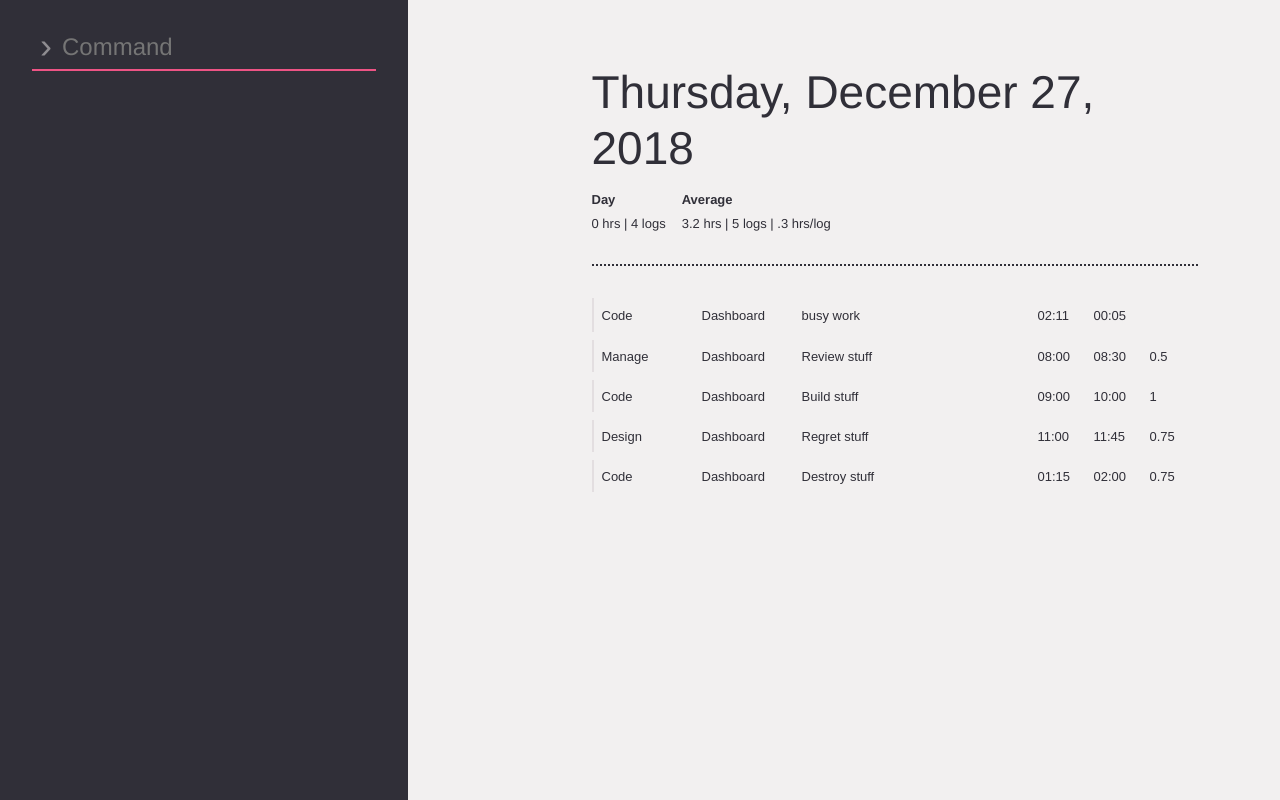
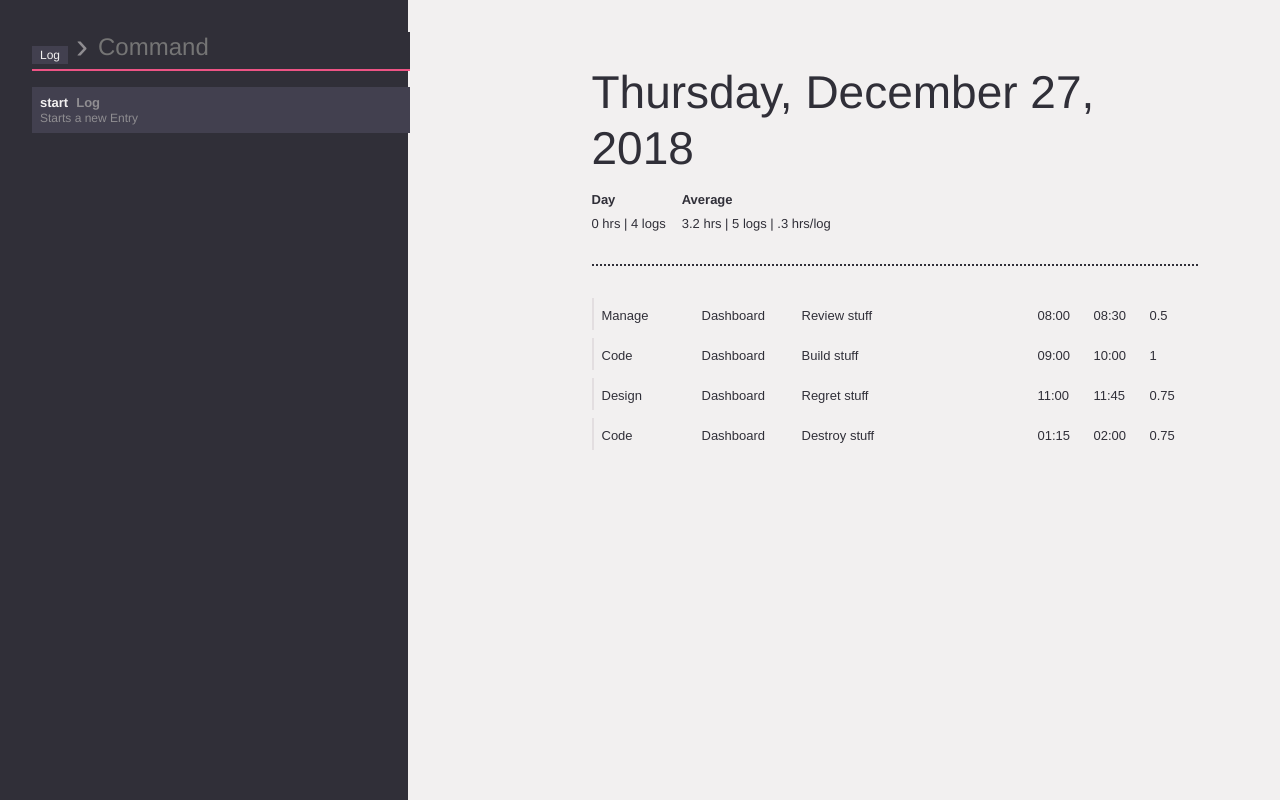
Before and after one commit to webdesserts/logger, a React (Create React App) app: page / in a window 1280 px wide. Built offline with nearby package versions, Linux system fonts and the light colour scheme.

Commit message:
auto-generate textbox forms

```diff
--- a/package.json
+++ b/package.json
@@ -5,6 +5,7 @@
   "dependencies": {
     "@reach/router": "^1.2.1",
     "@types/jest": "^24.0.0",
+    "@types/lodash": "^4.14.123",
     "@types/luxon": "^1.4.0",
     "@types/nanoid": "^1.2.0",
     "@types/node": "^10.12.1",
@@ -12,6 +13,7 @@
     "@types/react": "^16.4.18",
     "@types/react-dom": "^16.0.9",
     "immer": "^2.0.0",
+    "lodash": "^4.17.11",
     "luxon": "^1.4.4",
     "nanoid": "^2.0.0",
     "node-sass": "^4.9.4",
--- a/src/App.tsx
+++ b/src/App.tsx
@@ -2,7 +2,7 @@ import React from 'react'
 import { Router } from '@reach/router'
 import { Log } from './log/Log'
 import DesignSystem from './design-system/DesignSystem'
-import { Palette, Subject } from './commands/Palette';
+import { Palette, Subject, Command } from './commands/Palette';
 import { useActiveEntry } from './log/models/active_entry';
 import { useEntries } from './log/models/entries';
 
@@ -12,33 +12,26 @@ export function App() {
   return (
     <>
       <Palette>
-        <Subject type="Log" commands={[
-          {
-            name: 'start',
-            description: 'Starts a new Entry',
-            onSubmit() {
-              active_entry.start()
-            }
-          }
-        ]} />
-        <Subject type="Entry (Active)" commands={[
-          {
-            name: 'stop',
-            description: 'stops the log',
-            onSubmit() {
-              active_entry.stop()
-            }
-          }
-        ]} />
-        <Subject collection type="Entry" commands={[
-          {
-            name: 'delete',
-            description: 'deletes an entry',
-            onSubmit(id) {
-              entries.delete(id)
-            }
-          }
-        ]} />
+        <Subject type="Log">
+          <Command name="start" description="Starts a new Entry" params={{
+            sector: { type: 'string', required: true },
+            project: { type: 'string', required: true },
+            description: { type: 'string', required: true },
+          }} onSubmit={(id, data) => {
+            active_entry.start(data)
+          }}/>
+        </Subject>
+
+        <Subject type="Entry (Active)">
+          <Command name="stop" description="stops the log" onSubmit={() => {
+            let entry = active_entry.stop()
+            if (entry) entries.create(entry)
+          }} />
+        </Subject>
+
+        <Subject type="Entry">
+          <Command.WithId name="delete" description="deletes an entry" onSubmit={(id) => entries.delete(id)} />
+        </Subject>
       </Palette>
       <Router>
         <Log path="/" />
--- /dev/null
+++ b/src/commands/Form.tsx
@@ -0,0 +1,88 @@
+import React, { useState } from 'react'
+import { CommandParams, DataFromParams, NamedType, CommandParamTypes, CommandState } from './models/commands.model';
+import { Textbox } from '../controls/Textbox';
+import { Button } from '../controls/Button';
+import { mapValues } from 'lodash'
+
+interface Props<P extends CommandParams> {
+  command: CommandState<P>,
+  onSubmit: (command: CommandState<P>, data: DataFromParams<P>) => void
+}
+
+export function PaletteForm<P extends CommandParams>(props: Props<P>) {
+  let { command, onSubmit } = props
+  let [ data, setData ] = useState(generateInitialData(command.params as P))
+
+  let controls = Object.entries(command.params).map(([label, param], i) => (
+    <div className="field">
+      <label>{label}</label>
+      <Control type={param.type} value={data[label]} autoFocus={i === 0} onChange={(value) => {
+        console.log('set data?', value)
+        setData({ ...data, [label]: value  })
+      }} />
+    </div>
+    )
+  )
+
+  function handleSubmit() {
+    if (isValid(data, command.params)) onSubmit(command, data);
+  }
+
+  return (
+    <div>
+      {controls}
+      <Button theme="dark" onClick={handleSubmit}>Submit</Button>
+    </div>
+  )
+}
+
+function isValid<P extends CommandParams>(data: FormStateFromParams<P>, params: CommandParams) : data is DataFromParams<P>  {
+  let valid = true
+  for (let [key, options] of Object.entries(params)) {
+    let value = data[key]
+    if (options.required && (value === undefined || options.type === 'string' && value === '') ) {
+      valid = false; break;
+    }
+    if (!matchesType(options.type, data[key])) {
+      valid = false; break;
+    }
+  }
+  return valid
+}
+
+function matchesType<T extends CommandParamTypes>(type: T | undefined, value: any) : value is NamedType<T> {
+  if (value === undefined) return true
+  else if (typeof value === type) return true
+  else return false
+}
+
+function generateInitialData<P extends CommandParams>(params: P) : FormStateFromParams<P> {
+  let data = mapValues(params, (options, label) => {
+    if (options.type === 'string') {
+      return ''
+    } else {
+      throw Error(`Unrecognized Param Type "${options.type}"`)
+    }
+  })
+  return data as FormStateFromParams<P>
+}
+
+type ControlProps = {
+  type: 'string',
+  autoFocus?: boolean,
+  value: string | undefined
+  onChange: (value: string) => void
+}
+
+function Control(props: ControlProps) {
+  switch(props.type) {
+    case 'string': return (
+      <Textbox theme="dark" autoFocus={props.autoFocus} value={props.value} onChange={({ target }) => props.onChange(target.value)}/>
+    )
+    default: throw Error('unrecognized control type')
+  }
+}
+
+type FormStateFromParams<T extends CommandParams> = {
+  [P in keyof T]: NamedType<T[P]['type']> | undefined
+};
--- a/src/commands/Palette.tsx
+++ b/src/commands/Palette.tsx
@@ -1,7 +1,10 @@
-import React, { useState, ChangeEventHandler, KeyboardEvent, useRef, RefObject, useImperativeHandle, Ref, } from 'react'
+import React, { useState, ChangeEventHandler, KeyboardEvent, useRef, RefObject, useImperativeHandle, Ref, useContext, useEffect, } from 'react'
 import classes from './Palette.module.scss'
-import { usePaletteContext, PaletteContextState, SubjectPayload } from './models/context.model';
+import { usePaletteContext, PaletteContextState, PaletteContextModel } from './models/context.model';
 import { useTriggersManager } from './PaletteTrigger';
+import { CommandsModel, CommandState, CommandsProvider, CommandParams, DataFromParams, useCommands, CommandWithoutIdState, CommandWithIdState } from './models/commands.model';
+import { PaletteForm } from './Form';
+import { isEqual } from 'lodash'
 
 export { Palette }
 
@@ -9,9 +12,7 @@ export { Palette }
 *  CommandPalette  *
 \*================*/
 
-type Command = { subject: string, collection: true, name: string, description: string, onSubmit: (id: string) => void } |
-               { subject: string, collection: false, name: string, description: string, onSubmit: (id?: string) => void }
-interface SubjectElement extends React.ReactElement<SubjectProps, typeof Subject> {}
+type SubjectElement = React.ReactElement<SubjectProps, typeof Subject>
 type Props = {
   children?: SubjectElement | SubjectElement[]
 }
@@ -24,83 +25,77 @@ function Palette(props: Props) {
     if (lineRef.current) lineRef.current.focus()
   })
 
-  let subjects = new Set<string>();
-  let commands = [] as Command[];
+  let commands = CommandsModel.useState(CommandsModel.initialState)
   let [search, setSearch] = useState("")
-  let [selection, setSelection] = useState(0)
 
   let children: React.ReactElement<SubjectProps, typeof Subject>[] = []
   children = children.concat(props.children || [])
 
-  for (let child of children) {
-    let subject = child.props
-    subjects.add(subject.type)
-    for (let command of subject.commands) {
-      commands.push(Object.assign({ subject: subject.type, collection: subject.collection }, command) as Command)
-    }
-  }
-
-  let matchingCommands = commands
-    .filter(matchesContext(context.state))
+  let matchingCommands = commands.state
     .filter(matchesSearch(search))
     .sort(sortSubjectsByDepth(context.state))
 
-  function handleKeyDown (event: KeyboardEvent<HTMLInputElement>) {
-    if (event.key === 'ArrowUp') {
-      if (selection > 0) setSelection(--selection)
-    } else if (event.key === 'ArrowDown') {
-      if (selection < matchingCommands.length - 1) setSelection(++selection)
-    } else if (event.key === 'Enter') {
-      let command = matchingCommands[selection]
-      let subject = matchingSubject(command)
-      submit(command, subject)
-    }
-  }
-
-  function submit(command: Command, subject?: SubjectPayload) {
-    if (subject) {
-      if (command.collection && subject.id) {
-        command.onSubmit(subject.id)
-      } else if (!command.collection) {
-        command.onSubmit(subject.id)
-      }
-    }
-  }
+  let first_match = matchingCommands[0];
+  let [selection, setSelection] = useState<CommandState | null>(null)
+  let [pendingCommand, setPendingCommand] = useState<CommandState | null>(null)
 
   function matchingSubject(command: Command) {
     return context.state.find((subject) => subject.type === command.subject)
   }
 
-  function handleClick(command: Command, i: number) {
-    setSelection(i)
+  function handleSubmit(command: CommandState) {
+    if (Object.entries(command.params).length) {
+      setPendingCommand(command)
+    } else {
+      submitWithData(command, {})
+    }
+  }
+
+  function submitWithData<P extends CommandParams, C extends CommandState<P>>(command: C, data: DataFromParams<P>) {
     let subject = matchingSubject(command)
-    submit(command, subject)
+    if (subject) {
+      if (command.withId && subject.id) {
+        command.onSubmit(subject.id, data)
+      } else if (!command.withId) {
+        (command as CommandWithoutIdState<P>).onSubmit(subject.id, data)
+      }
+    }
+    setPendingCommand(null)
   }
 
   function handleValueChange (value: string) {
     setSearch(value)
-    setSelection(0)
+  }
+
+  function handleKeyDown (event: KeyboardEvent<HTMLElement>) {
+    if (selection) {
+      let index = matchingCommands.indexOf(selection)
+      if (event.key === 'ArrowUp') {
+        if (index > 0) setSelection(matchingCommands[--index])
+      } else if (event.key === 'ArrowDown') {
+        if (index < matchingCommands.length - 1) setSelection(matchingCommands[++index])
+      } else if (event.key === 'Enter') {
+        if (selection) handleSubmit(selection)
+      }
+    }
   }
 
   return (
-    <div ref={blockRef} className={classes.Palette} onKeyDown={handleKeyDown}>
-      <Line ref={lineRef} context={context.state} value={search} onChange={handleValueChange} />
-      <div className={classes.Commands}>
-        {matchingCommands.map((command, i) => {
-          let classNames = [classes.Command]
-          if (i === selection) classNames.push(classes.Command_selected)
-          return (
-            <div key={command.subject + command.name} className={classNames.join(' ')} onClick={handleClick.bind(null, command, i)}>
-              <div className={classes.CommandName}>
-                {command.name}
-                <span className={classes.CommandContext}>{command.subject}</span>
-              </div>
-              <div className={classes.CommandDescription}>{command.description}</div>
-            </div>
-          )
-        })}
+    <CommandsProvider model={commands}>
+      <div ref={blockRef} className={classes.Palette} onKeyDown={handleKeyDown}>
+        {pendingCommand ? (
+          <PaletteForm command={pendingCommand} onSubmit={submitWithData} />
+        ) : <>
+          <Line ref={lineRef} context={context} value={search} onChange={handleValueChange} onSubmit={() => { if (selection) handleSubmit(selection)}} />
+          <CommandList
+            commands={matchingCommands}
+            selection={selection || first_match || null}
+            onSubmit={handleSubmit}
+          />
+        </>}
+        {children}
       </div>
-    </div>
+    </CommandsProvider>
   )
 }
 
@@ -110,8 +105,9 @@ function Palette(props: Props) {
 
 type LineProps = {
   value: string,
-  context: PaletteContextState,
-  onChange: (value: string) => void
+  context: PaletteContextModel,
+  onChange: (value: string) => void,
+  onSubmit: () => void
 }
 type InputEventHandler = ChangeEventHandler<HTMLInputElement>
 type LineRef = { focus: () => void }
@@ -128,10 +124,16 @@ let Line = React.forwardRef(function Line(props: LineProps, ref: Ref<LineRef>) {
     props.onChange(target.value)
   }
 
+  function handleKeyDown (event: KeyboardEvent<HTMLInputElement>) {
+    if (event.key === 'Enter') {
+      props.onSubmit()
+    }
+  }
+
   return (
-    <div className={classes.Line}>
+    <div className={classes.Line} onKeyDown={handleKeyDown}>
       <div className={classes.Contexts}>
-        {Array.from(props.context).reverse().map((subject) => (
+        {Array.from(props.context.state).reverse().map((subject) => (
           <div key={`${subject.type}+${subject.id || ''}`} className={classes.Context}>{subject.type}</div>
         ))}
       </div>
@@ -141,12 +143,44 @@ let Line = React.forwardRef(function Line(props: LineProps, ref: Ref<LineRef>) {
   )
 })
 
+/*=============*\
+*  CommandList  *
+\*=============*/
+
+type CommandListProps = {
+  commands: CommandState[],
+  selection: CommandState | null,
+  onSubmit: (command: CommandState) => void
+}
+
+function CommandList (props: CommandListProps) {
+  let { selection, commands, onSubmit } = props
+
+  return (
+    <div className={classes.Commands}>
+      {commands.map((command, i) => {
+        let classNames = [classes.Command]
+        if (isEqual(command, selection)) classNames.push(classes.Command_selected)
+        return (
+          <div key={command.subject + command.name} className={classNames.join(' ')} onClick={onSubmit.bind(null, command)}>
+            <div className={classes.CommandName}>
+              {command.name}
+              <span className={classes.CommandContext}>{command.subject}</span>
+            </div>
+            <div className={classes.CommandDescription}>{command.description}</div>
+          </div>
+        )
+      })}
+    </div>
+  )
+}
+
 /*=========*\
 *  Helpers  *
 \*=========*/
 
 function sortSubjectsByDepth(context: PaletteContextState) {
-  return (a: Command, b: Command) => {
+  return (a: CommandState, b: CommandState) => {
     let ia = context.findIndex((subject) => subject.type == a.subject)
     let ib = context.findIndex((subject) => subject.type == b.subject)
     return ib - ia
@@ -154,49 +188,104 @@ function sortSubjectsByDepth(context: PaletteContextState) {
 }
 
 function matchesContext(context: PaletteContextState) {
-  return (command: Command) => (
-    context.some((subject) => Boolean(command.subject === subject.type && !command.collection || (command.collection && subject.id)))
+  return (command: CommandState) => (
+    context.some((subject) => Boolean(command.subject === subject.type && !command.withId || (command.withId && subject.id)))
   )
 }
 
 function matchesSearch(value: string) {
   let v = value.toLocaleLowerCase()
-  return (command: Command) => {
+  return (command: CommandState) => {
     let name = command.name.toLocaleLowerCase()
     return name.startsWith(v)
   }
 }
 
-/*============*\
-*  CommandSet  *
-\*============*/
 
-type SubjectRecordProps = {
+/*=========*\
+*  Subject  *
+\*=========*/
+
+type CommandElement = React.ReactElement<CommandProps<any>, typeof Command>
+
+type SubjectProps = {
   type: string,
-  collection: true,
-  commands: Array<{
-    name: string,
-    description: string,
-    onSubmit: (id: string) => void
-  }>
+  children: CommandElement | CommandElement[]
 }
 
-type SubjectEntityProps = {
-  type: string,
-  collection: false,
-  commands: Array<{
-    name: string,
-    description: string,
-    onSubmit: (id?:string) => void
-  }>
+let SubjectContext = React.createContext<string>('Global')
+
+export function Subject(props: SubjectProps) {
+  console.log('<Subject>')
+  let { type, children  } = props
+  let context = usePaletteContext()
+  let contextHasSubject = context.state.some((subject) => subject.type === type)
+
+  if (!contextHasSubject) return null
+
+  return (
+    <SubjectContext.Provider value={type}>
+      {children}
+    </SubjectContext.Provider>
+  )
 }
 
-type SubjectProps = SubjectRecordProps | SubjectEntityProps
+/*=========*\
+*  Command  *
+\*=========*/
 
-export function Subject<T>(props: SubjectProps) {
+type CommandProps<P extends CommandParams> = {
+  name: string,
+  description: string,
+  params: P,
+  onSubmit(id: string | null, data: DataFromParams<P>) : void
+}
+
+type CommandWithIdProps<P extends CommandParams> = {
+  name: string,
+  description: string,
+  params: P,
+  onSubmit(id: string, data: DataFromParams<P>) : void
+}
+
+function Command<P extends CommandParams>(props: CommandProps<P>) {
+  console.log('<Command>')
+  let subject = useContext(SubjectContext)
+  let commands = useCommands()
+  useEffect(setCommandEffect, [subject])
+
+  function setCommandEffect() {
+    let command: CommandWithoutIdState<P> = { subject, withId: false, ...props }
+    commands.add(command)
+    return () => {
+      commands.remove(command)
+    }
+  }
+
   return null
 }
 
-Subject.defaultProps = {
-  collection: false
+function CommandWithId<P extends CommandParams>(props: CommandWithIdProps<P>) {
+  console.log('<CommandWithId>')
+  let subject = useContext(SubjectContext)
+  let commands = useCommands()
+  useEffect(setCommandEffect, [subject])
+
+  function setCommandEffect() {
+    let command: CommandWithIdState<P> = { subject, withId: true, ...props }
+    commands.add(command)
+    return () => {
+      commands.remove(command)
+    }
+  }
+
+  return null
 }
+
+Command.WithId = CommandWithId
+
+export { Command as Command }
+
+Command.defaultProps = CommandWithId.defaultProps = {
+  params: {},
+}
--- a/src/commands/PaletteTrigger.tsx
+++ b/src/commands/PaletteTrigger.tsx
@@ -13,7 +13,7 @@ type AutoTriggerProps = {
 } & SubjectProps
 
 export function AutoTrigger(props: AutoTriggerProps) {
-  let { type, id, children } = props
+  let { type, id = null, children } = props
   let subject = { type, id }
   let triggers = useTriggers()
 
@@ -36,7 +36,7 @@ type TriggerProps = {
 
 
 export function Trigger(props: TriggerProps) {
-  let { className, onClick, tabIndex, type, id, ...otherProps } = props
+  let { className, onClick, tabIndex, type, id = null, ...otherProps } = props
 
   let subject = { type, id }
   let blockRef = useRef(null);
--- a/src/commands/Provider.tsx
+++ b/src/commands/Provider.tsx
@@ -7,8 +7,8 @@ interface PaletteProviderProps {
 }
 
 export function PaletteProvider(props: PaletteProviderProps) {
-  let palette_context = PaletteContextModel.use(PaletteContextModel.initialState)
-  let triggers = TriggersModel.use(TriggersModel.initialState)
+  let palette_context = PaletteContextModel.useState(PaletteContextModel.initialState)
+  let triggers = TriggersModel.useState(TriggersModel.initialState)
 
   return (
     <PaletteContextProvider model={palette_context}>
--- /dev/null
+++ b/src/commands/models/commands.model.ts
@@ -0,0 +1,65 @@
+import { Model } from '../../utils/model';
+import { inherits } from 'util';
+
+/*=======*\
+*  Types  *
+\*=======*/
+
+export type CommandsState = CommandState[]
+export type CommandState<P extends CommandParams = CommandParams> = CommandWithIdState<P> | CommandWithoutIdState<P>
+export type CommandWithIdState<P extends CommandParams = CommandParams> = { subject: string, withId: true, name: string, params: CommandParams, description: string, onSubmit: (id: string, data: DataFromParams<P>) => void }
+export type CommandWithoutIdState<P extends CommandParams = CommandParams> = { subject: string, withId: false, name: string, params: CommandParams, description: string, onSubmit: (id: string | null, data: DataFromParams<P>) => void }
+export type CommandParamTypes = 'string'
+export type CommandParams = {
+  [key: string]: {
+    type: CommandParamTypes,
+    required?: boolean
+  }
+}
+export type DataFromParams<T extends CommandParams> = {
+  [P in keyof T]: (
+    T[P]['required'] extends true ? NamedType<T[P]['type']> :
+    NamedType<T[P]['type']> | undefined
+  )
+};
+
+export type NamedType<T extends CommandParamTypes> = (
+  T extends 'string' ? string :
+  never
+)
+
+/*=========*\
+*  Helpers  *
+\*=========*/
+
+export function matches<P extends CommandParams>(search: CommandState<P>) {
+  return (command: CommandState) => (
+    command.name === search.name &&
+    command.subject === command.subject
+  )
+}
+
+/*=======*\
+*  Model  *
+\*=======*/
+
+export class CommandsModel extends Model<CommandsState> {
+  static initialState: CommandsState = []
+  init() { console.log('commands:', this.state) }
+
+  add<P extends CommandParams>(command: CommandState<P>) {
+    console.log('addCommand')
+    this.produceState((draft) => {
+      let match = draft.findIndex(matches(command)) > -1
+      if (!match) draft.push(command as CommandState)
+    })
+  }
+  remove<P extends CommandParams>(command: CommandState<P>) {
+    this.produceState((draft) => {
+      let index = draft.findIndex(matches(command))
+      if (index > -1) draft.splice(index, 1)
+    })
+  }
+}
+
+export const [ CommandsProvider, useCommands ] = CommandsModel.createContext(CommandsModel.initialState)
--- a/src/commands/models/context.model.ts
+++ b/src/commands/models/context.model.ts
@@ -5,7 +5,7 @@ import { Model } from '../../utils/model';
 \*=======*/
 
 export type PaletteContextState = SubjectPayload[]
-export type SubjectPayload = { type: string, id?: string  }
+export type SubjectPayload = { type: string, id: string | null  }
 
 /*=========*\
 *  Helpers  *
--- a/src/log/Log.tsx
+++ b/src/log/Log.tsx
@@ -39,8 +39,8 @@ type LogProviderProps = {
 }
 
 function LogProvider({ children }: LogProviderProps) {
-  let entries = EntriesModel.use(EntriesModel.initialState)
-  let active_entry = ActiveEntryModel.use(ActiveEntryModel.initialState)
+  let entries = EntriesModel.useState(EntriesModel.initialState)
+  let active_entry = ActiveEntryModel.useState(ActiveEntryModel.initialState)
 
   return (
     <EntriesProvider model={entries}>
--- a/src/log/models/active_entry.ts
+++ b/src/log/models/active_entry.ts
@@ -1,15 +1,18 @@
-import { Nullable, Empty } from '../../utils/types'
 import { Entry } from './entries'
 import nanoid from 'nanoid'
 import { Model } from '../../utils/model';
-import { busyWork } from './fixtures';
 import { DateTime } from 'luxon';
 
 /*=======*\
 *  Types  *
 \*=======*/
 
-export interface ActiveEntryState extends Nullable<'start', Empty<'end', Entry>> {
+export interface ActiveEntryState {
+  id: string,
+  sector: string,
+  project: string,
+  description: string,
+  start: DateTime | null
 }
 
 /*=======*\
@@ -17,14 +20,16 @@ export interface ActiveEntryState extends Nullable<'start', Empty<'end', Entry>>
 \*=======*/
 
 export class ActiveEntryModel extends Model<ActiveEntryState> {
-  static initialState: ActiveEntryState = busyWork
-// static initialState: ActiveEntryState = { id: nanoid(8), sector: '', project: '', description: '', start: null }
+  static initialState: ActiveEntryState = { id: nanoid(8), sector: '', project: '', description: '', start: null }
 
   update(changes: Partial<ActiveEntryState>) {
     this.produceState((draft) => Object.assign(draft, changes))
   }
-  start() {
+  start(data: { sector: string, description: string, project: string }) {
     this.produceState((draft) => {
+      draft.sector = data.sector
+      draft.project = data.project
+      draft.description = data.description
       draft.start = DateTime.local()
     })
   }
@@ -34,6 +39,7 @@ export class ActiveEntryModel extends Model<ActiveEntryState> {
       draft.description = ''
       draft.start = null
     })
+    return this.state.start ? { ...this.state, end: DateTime.local() } as Entry : null
   }
 }
 
```
Also changed, not shown: src/utils/model.tsx (+6 -6 lines), 1 other file (tests, documents, lock files or other folders).
